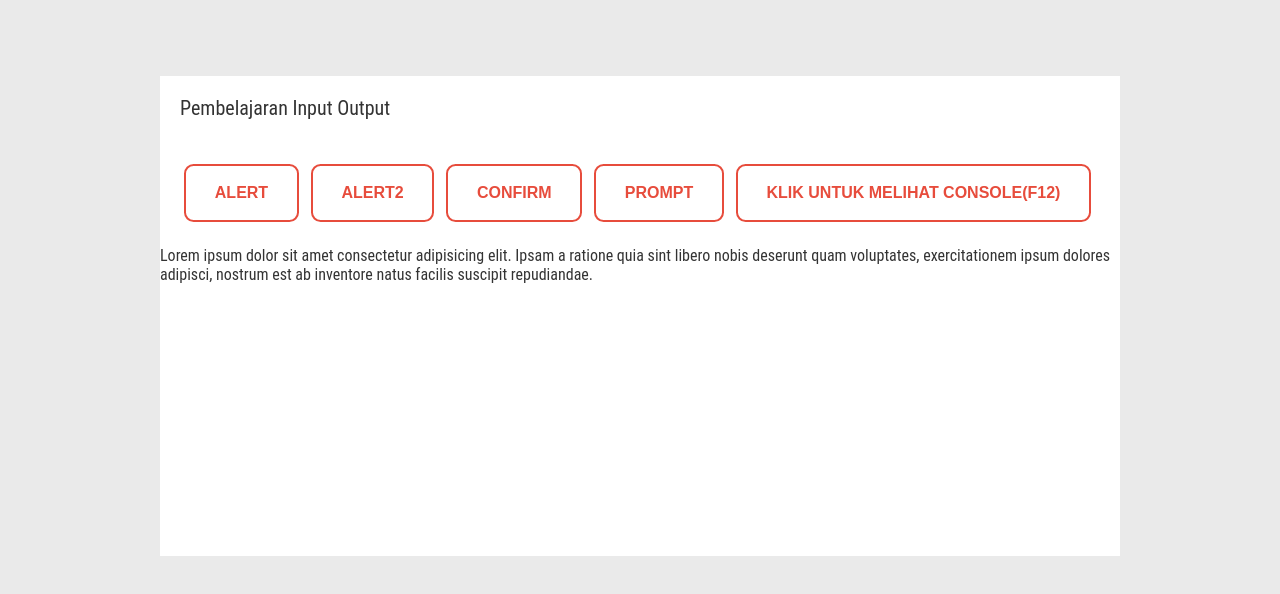
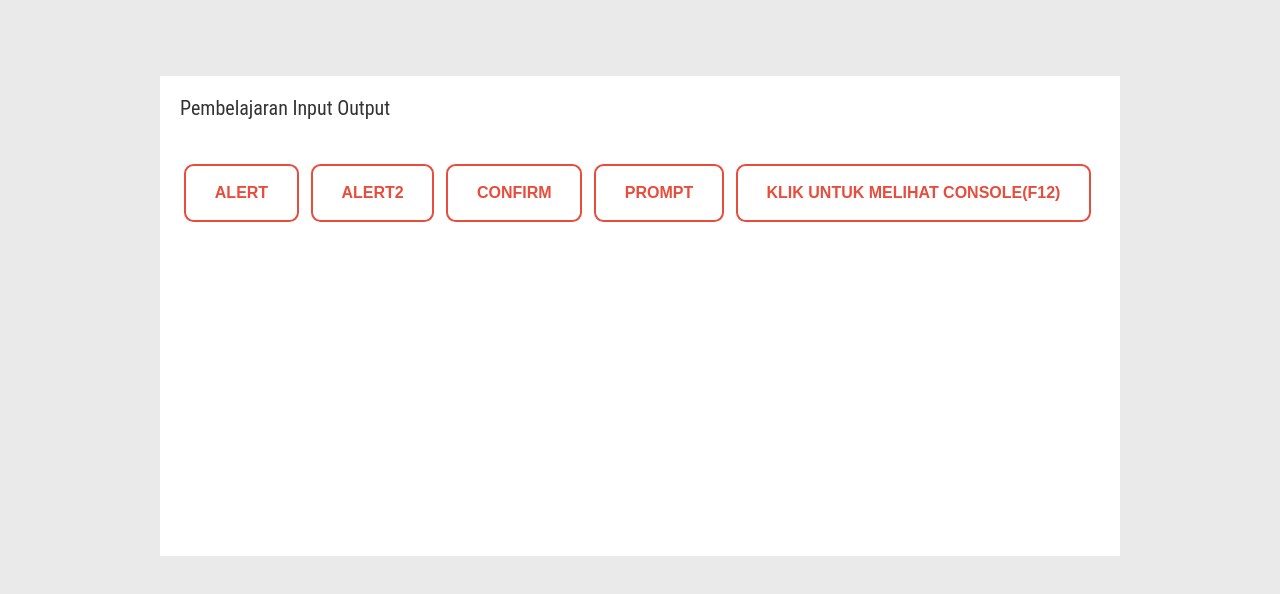
Before and after one commit to arifnasution/jswkampusbiner.com, a plain HTML site: page index.html in a window 1280 px wide. Shown: the part 74-668 px from the top of the page. Drawn offline with Linux system fonts and the light colour scheme.

Commit message:
Hapus Tag P

```diff
--- a/index.html
+++ b/index.html
@@ -27,7 +27,7 @@
             <input type="submit" value="Prompt" class="btn first" onclick=" var a = prompt('Masukkan Nama Anda :'); confirm('hallo, Selamat Datang' + a)">
             <input type="submit" value="Klik untuk melihat console(F12)" class="btn first" onclick="console.log('hai KampusBiner')">
         </div>
-        <p>Lorem ipsum dolor sit amet consectetur adipisicing elit. Ipsam a ratione quia sint libero nobis deserunt quam voluptates, exercitationem ipsum dolores adipisci, nostrum est ab inventore natus facilis suscipit repudiandae.</p>
+
     </div>
 </body>
 </html>
```
